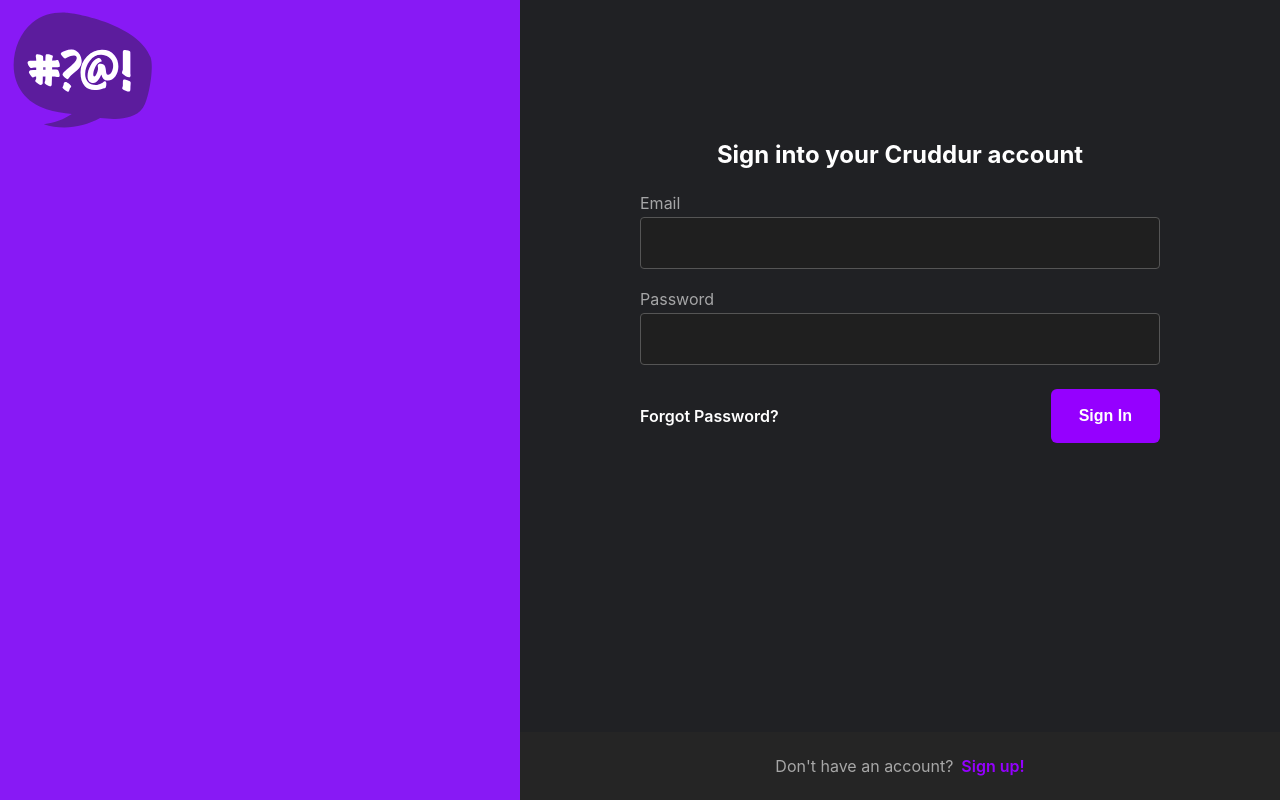
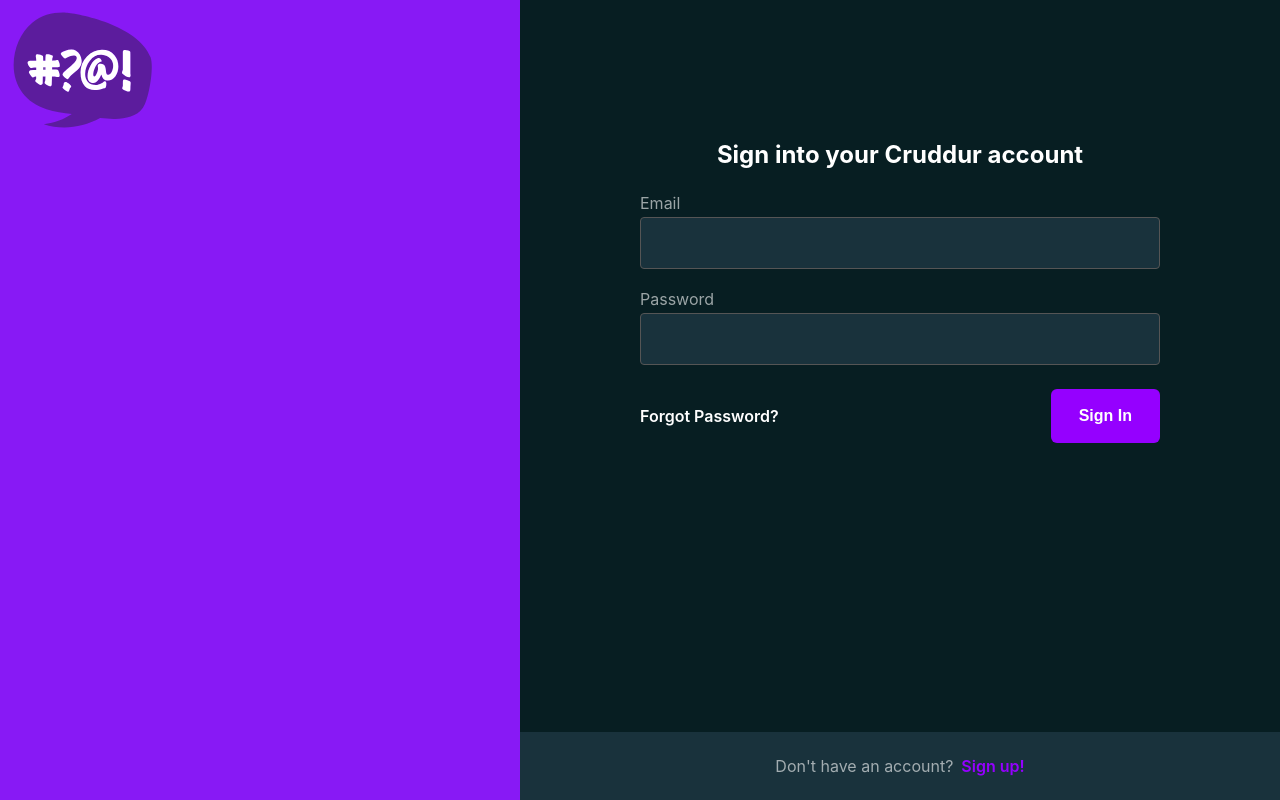
Before and after one commit to Walter-Gaitan/aws-bootcamp-cruddur-2023, a React (Create React App) app in the folder frontend-react-js/: page /signin in a window 1280 px wide. Built offline with nearby package versions, Linux system fonts and the light colour scheme; what aws-amplify would draw is missing.

Commit message:
Enhance CSS Add npm to dockerfile

```diff
--- a/frontend-react-js/src/App.css
+++ b/frontend-react-js/src/App.css
@@ -6,5 +6,5 @@ main, article {
 .content {
   width: 600px;
   height: 100%;
-  background: #000;
+  background: var(--fg);
 }
--- a/frontend-react-js/src/components/ActivityFeed.css
+++ b/frontend-react-js/src/components/ActivityFeed.css
@@ -13,7 +13,7 @@
 .activity_feed_heading {
   padding: 16px;
   padding-bottom: 48px;
-  border-bottom: solid 1px rgb(58,63,78);
+  border-bottom: solid 1px #DDDBF1;
 }
 
 .activity_feed_heading .title{
--- a/frontend-react-js/src/components/ActivityItem.css
+++ b/frontend-react-js/src/components/ActivityItem.css
@@ -1,7 +1,7 @@
 .activity_item {
   display: flex;
   flex-direction: column;
-  border-bottom: solid 1px rgb(31,36,49);
+  border-bottom: solid 1px var(--bd);
   overflow: hidden;
   padding: 16px;
 }
--- a/frontend-react-js/src/components/DesktopSidebar.css
+++ b/frontend-react-js/src/components/DesktopSidebar.css
@@ -12,7 +12,7 @@ section footer {
 
 section footer a {
   text-decoration: none;
-  color: rgba(255,255,255,0.2);
+  color: rgba(255, 255, 255, 0.553);
   font-size: 14px;
 }
 
--- a/frontend-react-js/src/components/JoinSection.css
+++ b/frontend-react-js/src/components/JoinSection.css
@@ -1,7 +1,7 @@
 .join {
   display: flex;
   flex-direction: column;
-  background: #000;
+  background: var(--fg);
   border-radius: 8px;
   margin-top: 24px;
 }
@@ -40,7 +40,7 @@
 }
 
 .join-content a.subaction {
-  color: rgba(149,0,255,1);
+  color: rgb(236, 233, 238);
   text-align: center;
   text-decoration: none;
   display: block;
--- a/frontend-react-js/src/components/Search.css
+++ b/frontend-react-js/src/components/Search.css
@@ -1,6 +1,6 @@
 .search_field input[type='text'] {
-  border: solid 1px rgba(149,0,255,0.1);
-  background: rgba(149,0,255,0.1);
+  border: solid 1px var(--bd);
+  background: var(--fg);
   padding: 16px;
   font-size: 16px;
   border-radius: 8px;
@@ -9,5 +9,5 @@
   color: #fff;
 }
 .search_field input[type='text']:focus {
-  border: solid 1px rgb(149,0,255,1);
+  border: solid 1px #90B494;
 }
--- a/frontend-react-js/src/index.css
+++ b/frontend-react-js/src/index.css
@@ -1,8 +1,14 @@
+:root {
+  --bg: #071E22;
+  --fg: #19323C;
+  --bd: #ADA0A6;
+}
+
 * { box-sizing: border-box; }
 html,body {
   height: 100%;
   width: 100%;
-  background: rgb(14,3,28);
+  background: var(--bg);
 }
 
 body {
--- a/frontend-react-js/src/pages/SigninPage.css
+++ b/frontend-react-js/src/pages/SigninPage.css
@@ -18,7 +18,7 @@ article.signin-article {
 }
 
 article.signin-article .signin-wrapper {
-  background: #202124;
+  background: var(--bg);
   width: 760px;
   display: flex;
   padding-top: 120px;
@@ -48,7 +48,7 @@ article.signin-article input[type='password'] {
   width: 100%;
   padding: 16px;
   border: solid 1px #555555;
-  background: #1f1f1f;
+  background: var(--fg);
   color: #fff;
 }
 
@@ -93,7 +93,7 @@ article.signin-article button[type='submit'] {
 }
 
 .dont-have-an-account {
-  background: #252525;
+  background:var(--fg);
   padding: 24px;
   color: rgba(255,255,255,0.6);
   gap: 8px;
```
Also changed, not shown: 2 other files (tests, documents, lock files or other folders).
